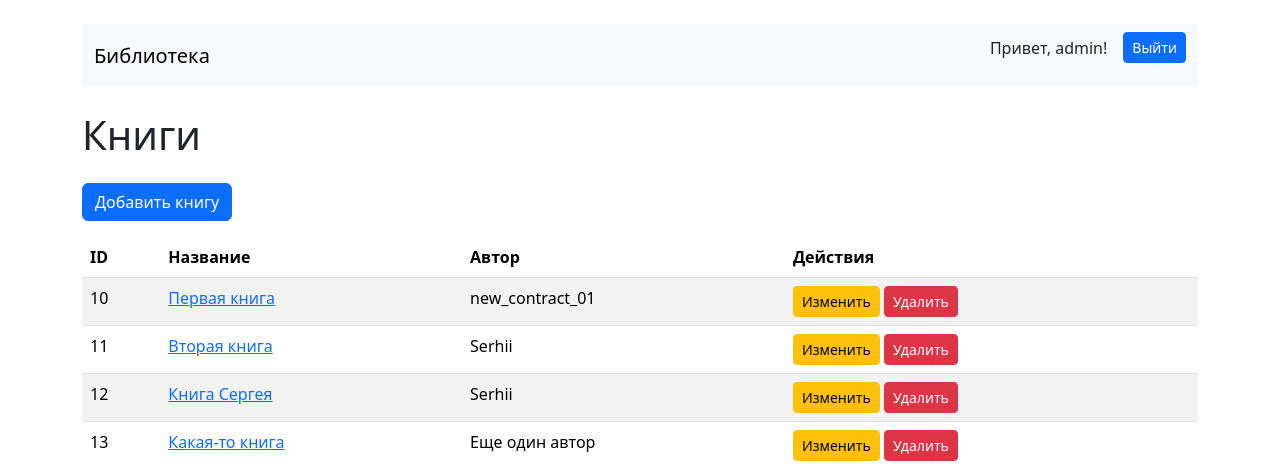
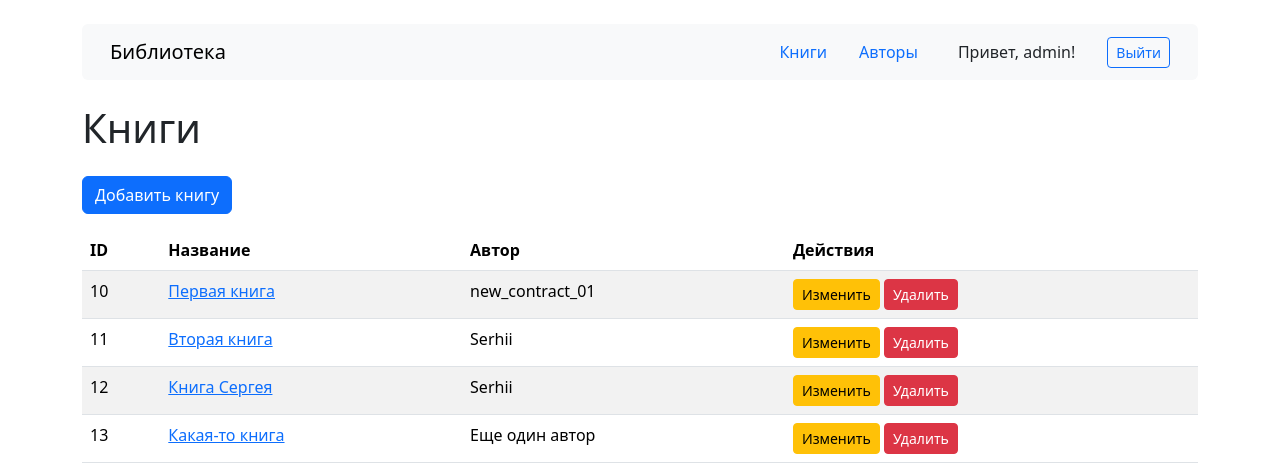
Before and after one commit to beper223/DjangoProject, a Django app: page / in a window 1280 px wide. Shown: the top 469 px of the page. Run offline with Django 5.2, Linux system fonts and the light colour scheme; a user stored in the database is signed in; data comes from the database, SQL or seed files in the repository.

Commit message:
some fixes

```diff
--- a/MyDjangoProject/settings.py
+++ b/MyDjangoProject/settings.py
@@ -118,6 +118,11 @@ USE_TZ = True
 
 STATIC_URL = 'static/'
 
+# Для разработки (если у тебя есть общая папка "static" в корне проекта)
+STATICFILES_DIRS = [
+    BASE_DIR / "static",  # если ты используешь Path
+    # os.path.join(BASE_DIR, 'static')  # если BASE_DIR это строка
+]
 # Default primary key field type
 # https://docs.djangoproject.com/en/5.2/ref/settings/#default-auto-field
 
--- a/templates/news/layout.html
+++ b/templates/news/layout.html
@@ -1,32 +1,44 @@
+<!-- { % load static % } -->
 <!DOCTYPE html>
 <html lang="ru">
 <head>
     <meta charset="UTF-8">
     <title>{% block title %}Библиотека{% endblock %}</title>
+    <meta name="viewport" content="width=device-width, initial-scale=1">
+    <!-- Только CSS Bootstrap -->
     <link href="https://cdn.jsdelivr.net/npm/bootstrap@5.3.3/dist/css/bootstrap.min.css" rel="stylesheet">
+    <!-- <link rel="stylesheet" href="{ % static 'css/style.css' % }"> -->
 </head>
 <body class="container mt-4">
-<nav class="navbar navbar-expand-lg navbar-light bg-light mb-4">
+
+<nav class="navbar bg-light mb-4 px-3 rounded">
     <div class="container-fluid">
         <a class="navbar-brand" href="/">Библиотека</a>
 
-            <div class="d-flex">
         {% if user.is_authenticated %}
-                    <div class="d-flex justify-content-end align-items-center mb-3 gap-3">
-                        <span>Привет, {{ user.username }}!</span>
-                        <form method="post" action="{% url 'logout' %}">
+            <div class="d-flex align-items-center gap-4">
+                <ul class="nav">
+                    <li class="nav-item">
+                        <a class="nav-link" href="{% url 'book_list' %}">Книги</a>
+                    </li>
+                    <li class="nav-item">
+                        <a class="nav-link" href="{% url 'author_list' %}">Авторы</a>
+                    </li>
+                </ul>
+
+                <span class="me-2">Привет, {{ user.username }}!</span>
+                <form method="post" action="{% url 'logout' %}" class="mb-0">
                     {% csrf_token %}
-                            <button type="submit" class="btn btn-primary btn-sm">Выйти</button>
+                    <button type="submit" class="btn btn-outline-primary btn-sm">Выйти</button>
                 </form>
             </div>
         {% else %}
-                    <div class="d-flex justify-content-end mb-3">
-                        <a href="{% url 'login' %}" class="btn btn-primary btn-sm">Войти</a>
-                    </div>
+            <a href="{% url 'login' %}" class="btn btn-outline-primary btn-sm">Войти</a>
         {% endif %}
     </div>
-        </div>
 </nav>
+
 {% block content %}{% endblock %}
+
 </body>
 </html>
```
Also changed, not shown: static/css/style.css (added, +55 -0 lines), templates/news/layout_old.html (added, +32 -0 lines). Lines whose indentation alone changed are shown as unchanged.
